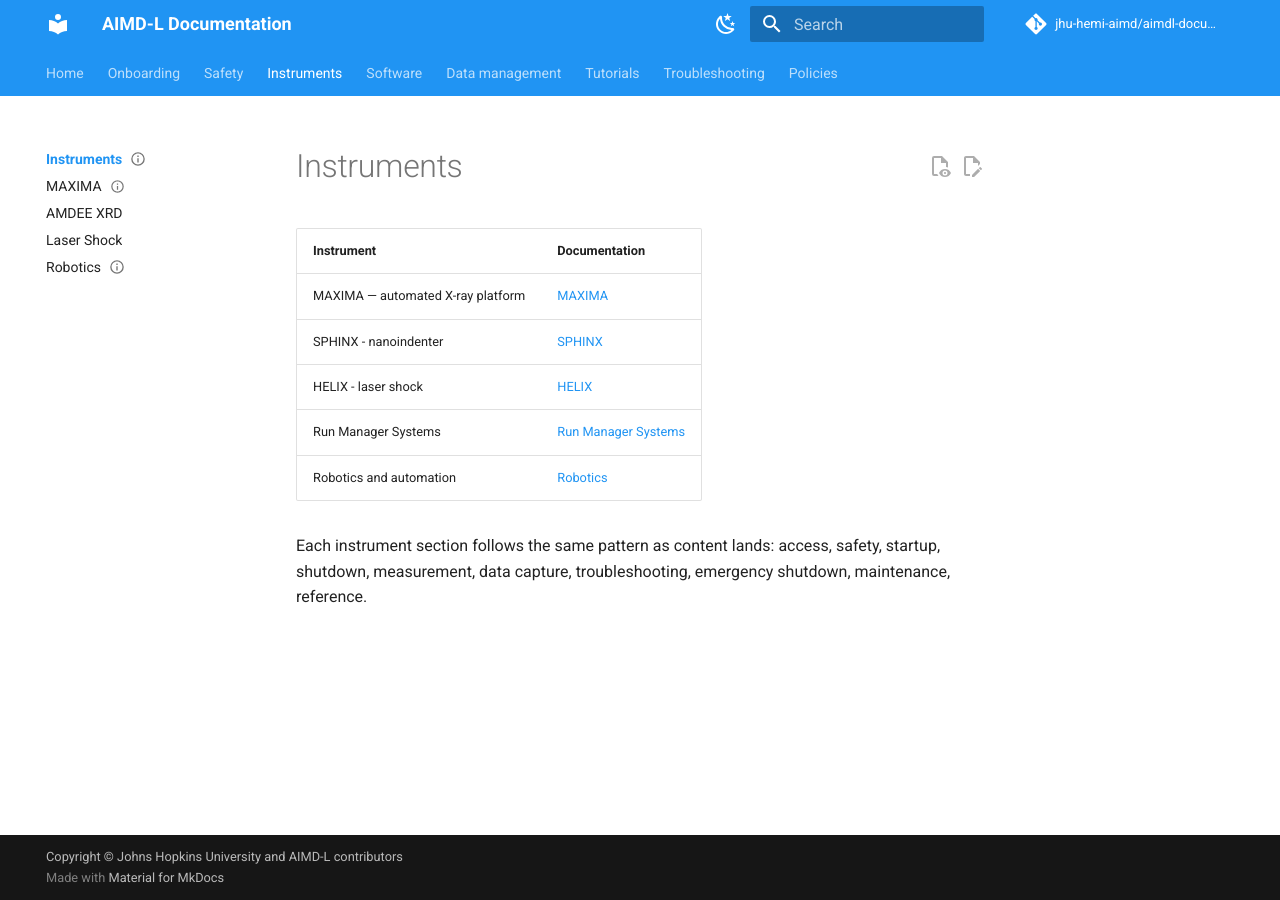
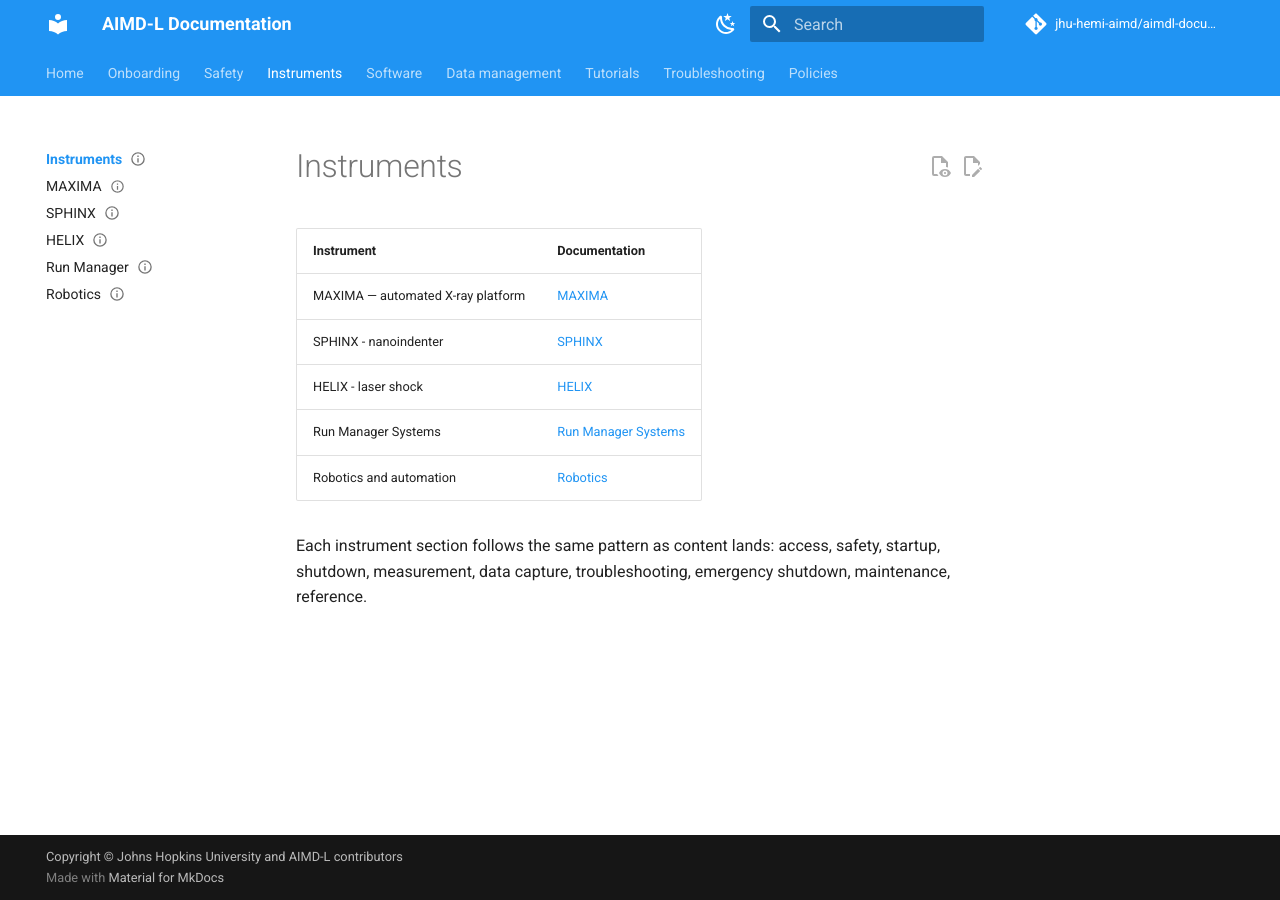
Before and after one commit to jhu-hemi-aimd/aimdl-documentation, an MkDocs documentation site: the page built from docs/instruments/index.md, in a window 1280 px wide. Built offline with MkDocs 1.6.1 and Material for MkDocs 9.7.7, drawn with Linux system fonts in a browser that asks for light colours; comment, search, counter and statistics services are not loaded.

Commit message:
fixed formatting errors
required for --strict setting

```diff
--- a/docs/instruments/index.md
+++ b/docs/instruments/index.md
@@ -14,7 +14,7 @@
 | MAXIMA — automated X-ray platform | [MAXIMA](maxima/index.md) |
 | SPHINX - nanoindenter | [SPHINX](sphinx/index.md) |
 | HELIX - laser shock | [HELIX](helix/index.md) |
-| Run Manager Systems |  [Run Manager Systems](run_manager.md)
+| Run Manager Systems | [Run Manager Systems](run_manager/index.md) |
 | Robotics and automation | [Robotics](robotics/index.md) |
 
 Each instrument section follows the same pattern as content lands: access,
--- a/mkdocs.yml
+++ b/mkdocs.yml
@@ -78,8 +78,9 @@
   - Instruments:
       - Overview: instruments/index.md
       - MAXIMA: instruments/maxima/index.md
-      - AMDEE XRD: instruments/amdee-xrd/index.md
-      - Laser Shock: instruments/laser-shock/index.md
+      - SPHINX: instruments/sphinx/index.md
+      - HELIX: instruments/helix/index.md
+      - Run Manager: instruments/run_manager/index.md
       - Robotics: instruments/robotics/index.md
   - Software: software/index.md
   - Data management: data-management/index.md
```
